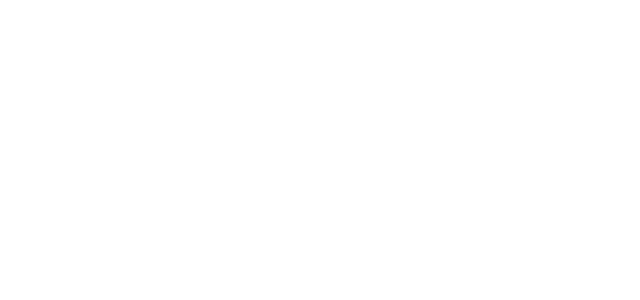
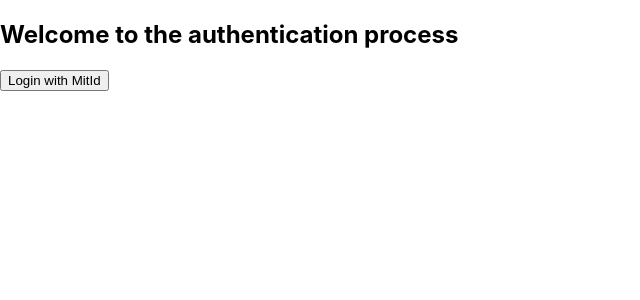
Before and after one commit to Vict2976/Liquid-Democracy, a React (Create React App) app in the folder liquid-democracy-web/: page /MitID in a window 1280 px wide. Before the commit this address had no page. Shown: the top 300 px of the page, without its empty margins (0-640 px from the left). Built offline with nearby package versions, Linux system fonts and the light colour scheme.

Commit message:
MitID site

```diff
--- a/liquid-democracy-web/src/App.tsx
+++ b/liquid-democracy-web/src/App.tsx
@@ -10,6 +10,7 @@ import './index.css';
 import Login from "./pages/Login";
 import TimeLine from "./pages/TimeLine";
 import SignUp from "./pages/SignUp";
+import MitID from './pages/MitID';
 
 export default function App() {
   return (
@@ -18,6 +19,7 @@ export default function App() {
         <Route path="/" element={<TimeLine />} />
         <Route path="/login" element={<Login />} />
         <Route path="/signup" element={<SignUp />} />
+        <Route path="/MitID" element={<MitID />} />
       </Routes>
     </>
   );
--- /dev/null
+++ b/liquid-democracy-web/src/pages/MitID.tsx
@@ -0,0 +1,18 @@
+import { fetchStartMitIDSession } from "../fetch";
+
+
+export default function MitID(){
+    return(
+        <section>
+        <h1> Welcome to the authentication process </h1>
+            <button onClick={() => {
+              var fetchData = fetchStartMitIDSession();
+              console.log(fetchData);
+            }
+              }>
+              Login with MitId
+            </button>
+      </section>
+
+    );
+}
```
